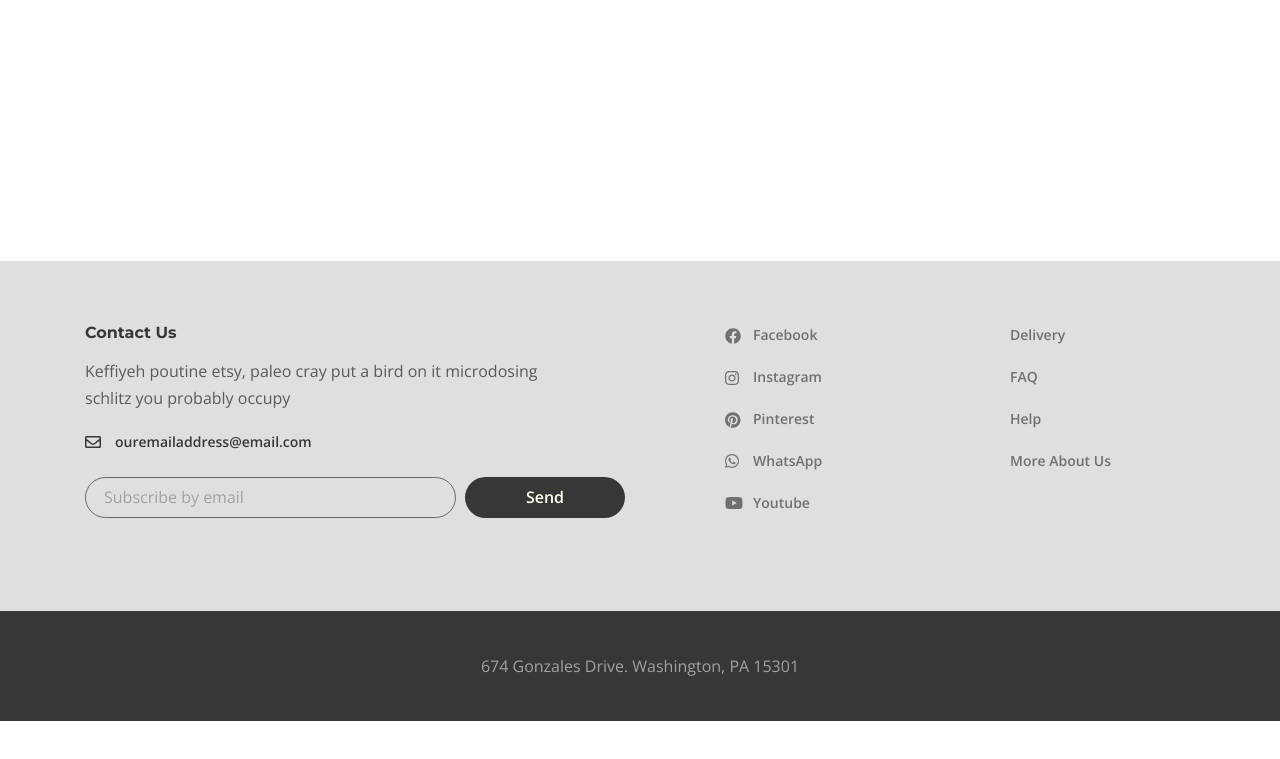
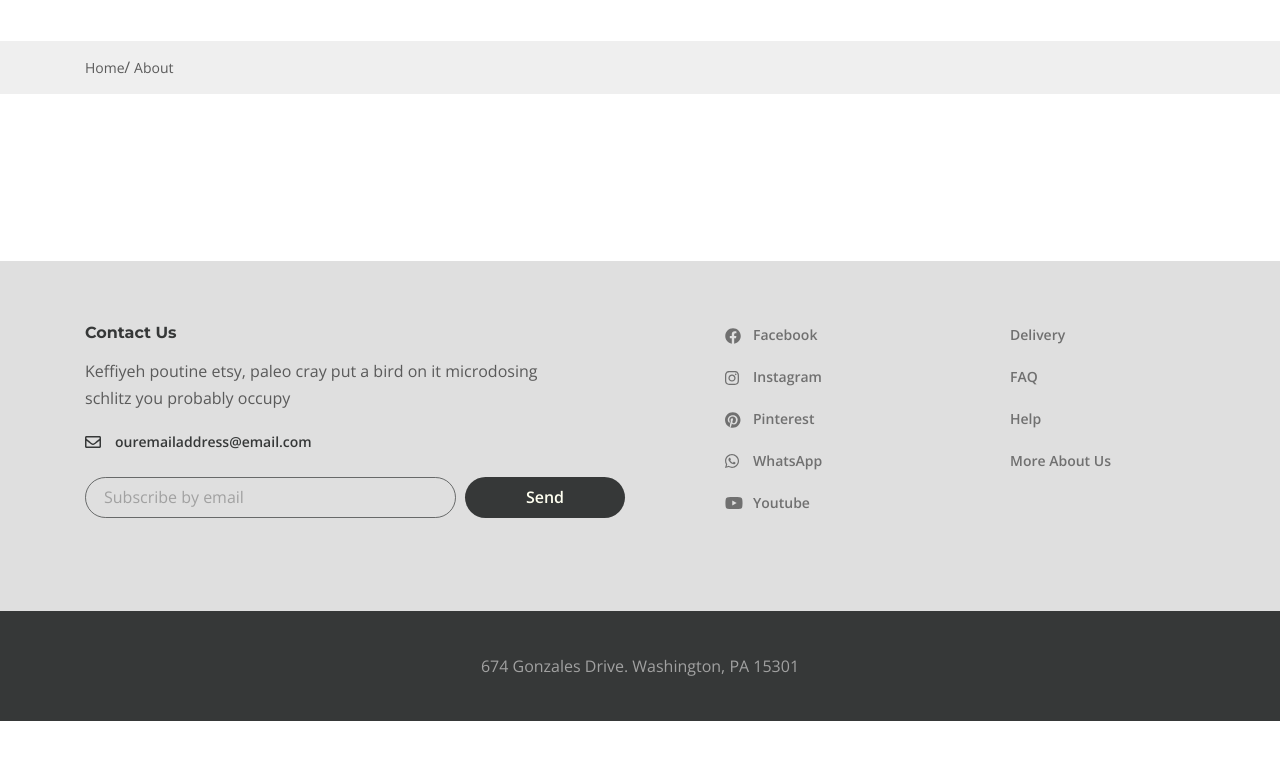
Before and after one commit to hurachima/desire, a website: page app/about.html in a window 1280 px wide. Shown: the part 79-838 px from the top of the page. Drawn offline with nearby package versions, Linux system fonts and the light colour scheme.

Commit message:
add breadcrumbs

```diff
--- a/app/about.html
+++ b/app/about.html
@@ -66,7 +66,25 @@
         </div>
       </div>
     </header>
-    <main class="main"></main>
+    <main class="main">
+
+      <div class="breadcrumbs">
+        <div class="container">
+          <ul class="breadcrumbs__list">
+            <li class="breadcrumbs__item">
+              <a href="#" class="breadcrumbs__link">
+                Home
+              </a>
+            </li>
+            <li class="breadcrumbs__item">
+              <a href="#" class="breadcrumbs__link">
+                About
+              </a>
+            </li>
+          </ul>
+        </div>
+      </div>
+    </main>
     <footer class="footer">
       <div class="footer__content">
         <div class="container">
--- a/app/scss/style.scss
+++ b/app/scss/style.scss
@@ -268,7 +268,30 @@
         max-width: 485px;
 
     }
+}
 
+
+.breadcrumbs{
+    background-color: rgba(#DFDFDF, .5);
+    padding: 13px 14px;
+    &__list{
+        display: flex;
+    }
+
+    &__item::after{
+        content: '/';
+        margin-left: -4px;
+        margin-right: 4px;
+    }
+
+    &__item:last-child::after{
+        display: none;
+    }
+    &__link{
+        font-size: 14px;
+        color: $default;
+
+    }
 }
 
 
```
Also changed, not shown: app/page.html (+18 -1 lines), app/css/style.min.css.
